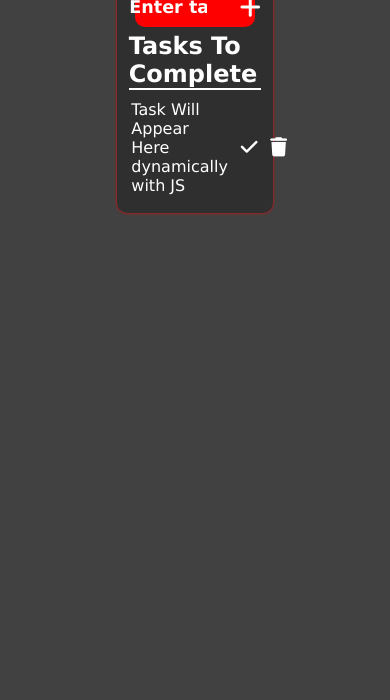
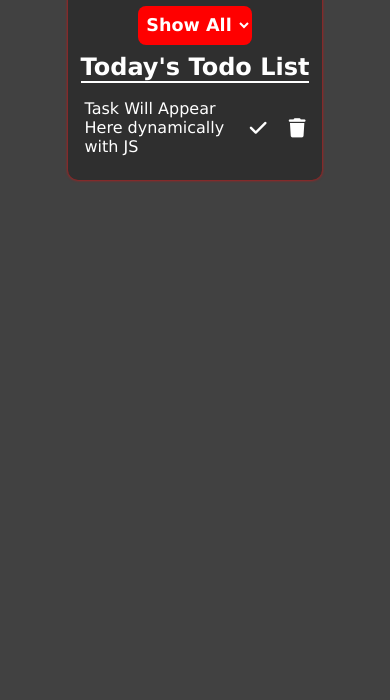
Before and after one commit to imCyberMohsin/Todo-list_JS, a plain HTML site: page index.html in a window 390 px wide. Shown: the part 144-844 px from the top of the page. Drawn offline with Linux system fonts and the light colour scheme.

Commit message:
filters added

```diff
--- a/index.html
+++ b/index.html
@@ -16,13 +16,22 @@
     <div class="container">
         <h1>Todo List <i class="fa-solid fa-clipboard-list"></i></h1>
         <form class="form">
-            <input class="note-input" type="text" placeholder="Enter task here" required>
+            <input class="task-input" type="text" placeholder="Enter task here" required>
             <button><i class="fa-solid fa-plus add-btn"></i></button>
         </form>
 
+        <!-- filter -->
+        <div class="select">
+            <select name="todos" class="filter-todo">
+                <option value="all">Show All</option>
+                <option value="completed">Done</option>
+                <option value="incomplete">! Done</option>
+            </select>
+        </div>
+
         <!-- Todo-list task container -->
         <div class="todo-container">
-            <h2>Tasks To Complete</h2>
+            <h2>Today's Todo List</h2>
             <ul class="todo-list">
 
                 <!--! Create this using JS -->
@@ -31,6 +40,7 @@
                     <button class="complete-btn"><i class="fas fa-check"></i></button>
                     <button class="trash-btn"><i class="fas fa-trash"></i></button>
                 </div>
+                <!-- more 'todo' divs will be added here with JS -->
 
             </ul>
         </div>
--- a/script.js
+++ b/script.js
@@ -2,8 +2,9 @@
 
 //! Elements Selectors
 const addBtn = document.querySelector('.add-btn');
-const inputText = document.querySelector('.note-input');
+const inputText = document.querySelector('.task-input');
 const todoList = document.querySelector('.todo-list');
+const filterOptions = document.querySelector('.filter-todo');
 
 //! Functions
 //? Add Todo Div
@@ -56,13 +57,45 @@ const deleteCheck = (e) => {
         // console.log("check");
         const todo = item.parentElement;
         todo.classList.toggle('completed');
-        if (todo.classList.contains('completed')) {
-            todo.style.color = 'var(--accent-color)';
-        } else {
-            todo.style.color = 'white';
+        // if (todo.classList.contains('completed')) {
+        //     todo.style.color = 'var(--accent-color)';
+        // } else {
+        //     todo.style.color = 'white';
+        // }
+    }
+}
 
+
+//? Filter Function
+const filterTodo = (e) => {
+
+    // Select all todo elements
+    const todos = todoList.querySelectorAll('.todo');
+    // console.log(todos);
+
+    todos.forEach((todo) => {
+        switch (e.target.value) {
+            case "all":
+                todo.style.display = 'flex';
+                break;
+
+            case "completed":
+                if (todo.classList.contains('completed')) {
+                    todo.style.display = 'flex';
+                } else {
+                    todo.style.display = 'none';
+                }
+                break;
+
+            case "incomplete":
+                if (!todo.classList.contains('completed')) {
+                    todo.style.display = 'flex';
+                } else {
+                    todo.style.display = 'none';
+                }
+                break;
         }
-    }
+    })
 }
 
 //! Event Listners
@@ -71,3 +104,13 @@ addBtn.addEventListener('click', addTodo);
 
 //? Delete & Check
 todoList.addEventListener('click', deleteCheck);
+
+//? Filter Options
+filterOptions.addEventListener('click', filterTodo);
+
+// Add event listener for Enter key press
+inputText.addEventListener('keydown', (e) => {
+    if (e.key === 'Enter') {
+        addTodo(e);
+    }
+});
--- a/style.css
+++ b/style.css
@@ -13,7 +13,7 @@
     --font-color: white;
 }
 
-::selection{
+::selection {
     background-color: white;
     color: var(--accent-color);
 }
@@ -53,25 +53,29 @@ body {
     background-color: var(--accent-color);
     margin: 2% 0;
     display: flex;
-    justify-content: center;
+    justify-content: space-evenly;
     align-items: center;
-    gap: 30%
 }
 
-.form .note-input {
+.form .task-input {
     border: none;
     outline: none;
     font-size: 1.1rem;
-    border-radius: 5px;
     height: 4vh;
-    width: 20vw;
+    width: 25vw;
     background-color: transparent;
     color: var(--font-color);
 }
 
-.form .note-input::placeholder {
+.form .task-input::placeholder {
     color: var(--font-color);
     font-weight: 700;
+    transition: all 0.3s ease-in-out;
+}
+
+.form .task-input:focus::placeholder {
+    transform: translateY(50px);
+    color: transparent;
 }
 
 /* Add Button */
@@ -137,5 +141,50 @@ body {
 /* completed */
 .completed {
     text-decoration: line-through;
-    opacity: 0.5;
+    opacity: 0.3;
 }
+
+
+/*? Filter */
+.select {
+    border: none;
+    outline: none;
+    display: flex;
+    justify-content: center;
+    align-items: center;
+}
+
+.filter-todo {
+    /* appearance: none; */
+    text-align: center;
+    border-radius: 8px;
+    padding: 8% 4%;
+    margin: 4%;
+    font-size: 1.1rem;
+    font-weight: 700;
+    background-color: var(--accent-color);
+    border: none;
+    outline: none;
+    color: var(--font-color);
+    cursor: pointer;
+}
+
+.filter-todo:focus {
+    background-color: white;
+    color: #2f2f2f;
+}
+
+
+/*? Media Query Mobile */
+@media all and (max-width: 600px) {
+    .container {
+        width: 80%;
+    }
+}
+
+/*? Media Query Tablet */
+@media all and (max-width: 800px) {
+    .container {
+        width: 65%;
+    }
+}
```
